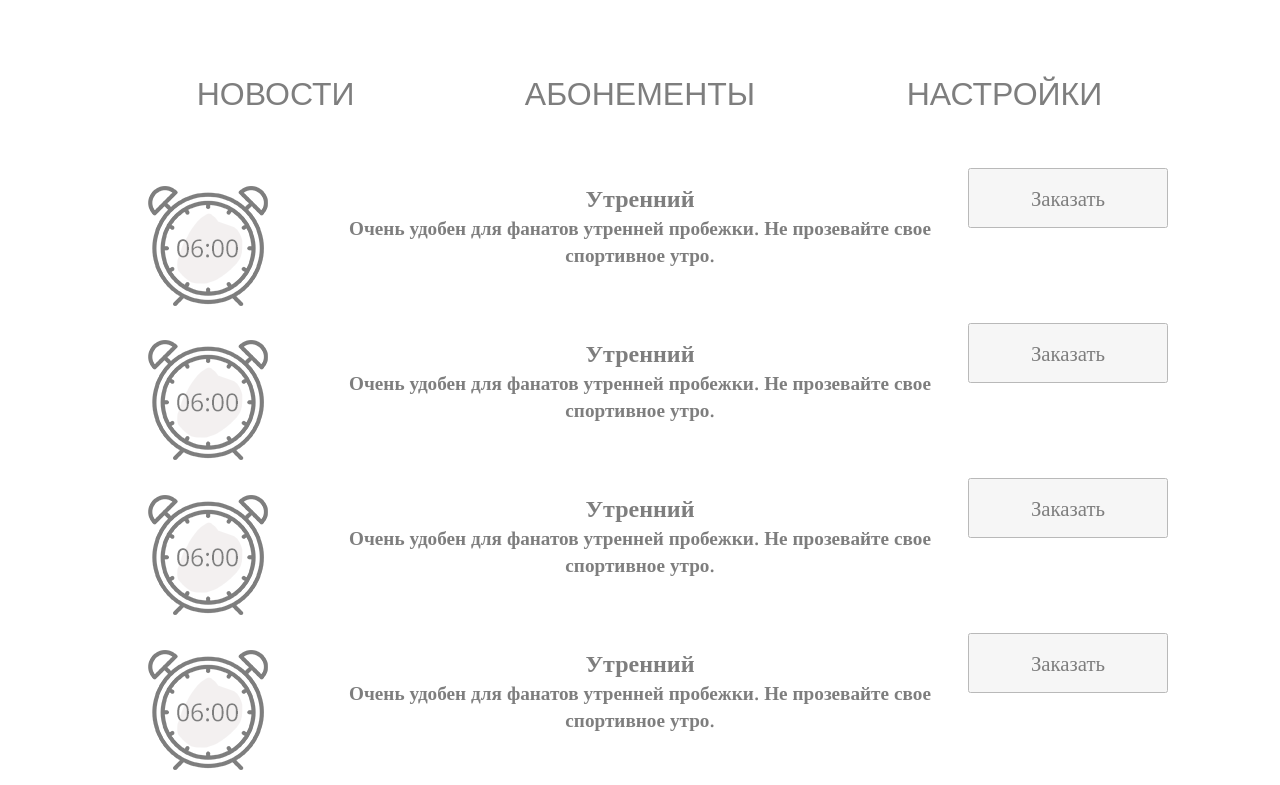
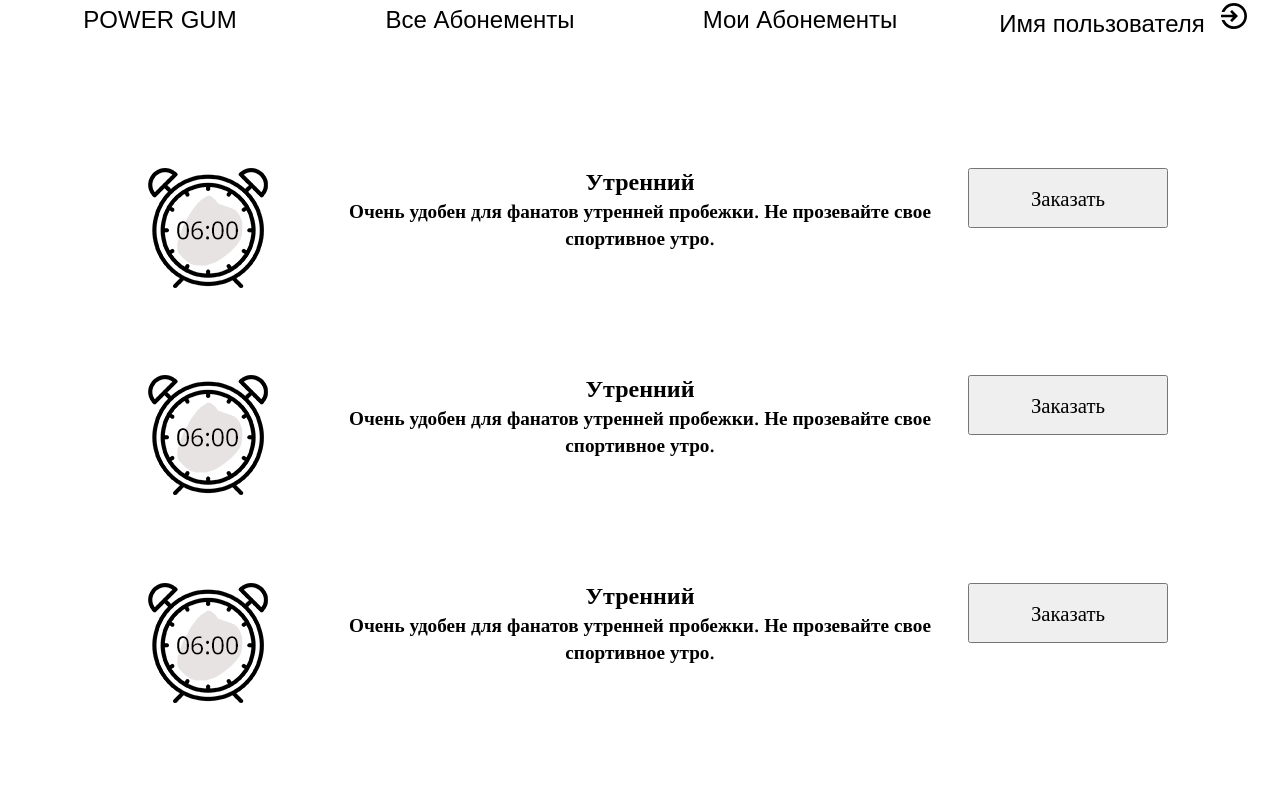
Before and after one commit to RomanMay/course_backend, a plain HTML site: page templates/pc1.html in a window 1280 px wide. Shown: the top 785 px of the page. Drawn offline with nearby package versions, Linux system fonts and the light colour scheme; files that its build step writes are made by us from their sources; files whose address does not match are found by name; a web font is replaced by a local one.

Commit message:
[fix] personal room

```diff
--- a/static/css/pc.css
+++ b/static/css/pc.css
@@ -19,6 +19,7 @@ header{
     top: 0;
     background-position: center;
     background-size: cover;
+    background-color: #fff;
 }
 .grid{
   display: grid;
@@ -47,32 +48,47 @@ header{
 }
 
 .abonm{
-  background-color: #fff;
-  opacity: .5;
+
   text-align: center;
   margin: 0 auto;
-
-}
 }
 
 .center{
   text-align: center;
 }
 nav .menu{
-  grid-template-columns: repeat(3,1fr);
+  grid-template-columns: repeat(4,1fr);
 
 
 }
+.logo{
+  font-family: Stencil;
+}
+.display{
+  display: inline-block;
+  font-size: 1.5em;
+  padding: 0 3%;
+  font-family: 'Duru Sans', sans-serif;
+}
 .menu a{
-  background: #fff;
-  opacity: .5;
+  margin-top: 2%;
 }
 .menu a p{
-  text-transform: uppercase;
-  color: #000;
-  font-size: 2em;
+
+  color: #000 ;
+  font-size: 1.5em;
   font-family: 'Duru Sans', sans-serif;
 
+}
+
+
+.icon1 a{
+  text-decoration: none;
+  color: #000;
+ }
+.icon1{
+
+  display: inline-block;
 }
 .menu{
   width: 100%;
@@ -91,7 +107,10 @@ h1{
   font-size: 0.8em;
 }
 .hhh{
-  padding: 2% 2%;
+  padding: 6% 2%;
+}
+.www{
+  margin-top: 20%;
 }
 .personalCaby1 .abonm{
   grid-template-columns: repeat(5,1fr);
@@ -101,7 +120,7 @@ h1{
   padding-top:5%;
 }
 .photo{
-  padding: 8% 0;
+  padding: 20% 0;
   margin-left: 25%;
 }
 .abonm .photo:nth-child(1){
--- a/templates/pc1.html
+++ b/templates/pc1.html
@@ -6,21 +6,28 @@
 	<link rel="stylesheet" href="static/css/pc.css">
 	<link rel="stylesheet" href="static/css/footer.css">
 	<link href="https://fonts.googleapis.com/css?family=Noto+Sans|Unica+One|Open+Sans:600|Duru+Sans" rel="stylesheet">
+	<link href="https://unpkg.com/ionicons@4.1.2/dist/css/ionicons.min.css" rel="stylesheet">
+	<link href="https://fonts.googleapis.com/css?family=Noto+Sans|Unica+One" rel="stylesheet">
+
 </head>
 <body>
-	<header class="personalCaby1 landingPage" id="personalCaby1" style="background-image: url(static/img/back_log_in.png);">
-		<div class="headerContainer heightContainer thisContainer center">
-			<div class="logo">
-			<a href="index.html"><img src="static/img/logo.png" alt=""></a>
-		</div>
+	<header class=" landingPage" id="personalCaby1" >
+
 			<nav class="nav grid center">
 			<div class="menu grid">
-				<a href="#"><p>новости</p></a>
-				<a href="#"><p>Абонементы</p></a>
-				<a href="#"><p>Настройки</p></a>
+				<a href="/"><p class="logo">POWER GUM</p></a>
+				<a href="#"><p>Все Абонементы</p></a>
+				<a href="#"><p> Мои Абонементы</p></a>
+				<div class="userpannel">
+				<p class="display">Имя пользователя</p>
+				<div class="icon1"><a href=""><ion-icon name="log-in" size="large"></a></ion-icon></div>
+				</div>
 			</div>
 			</nav>
-		<div class="abonm grid center">
+	</header>
+
+		<section class="headerContainer personalCaby1 heightContainer thisContainer center ">
+			<div class="abonm grid center">
 				<img class="photo" src="static/img/06-00.png" alt="">
 				<h1 class="hhh">Утренний <p >Очень удобен для фанатов утренней пробежки.
 				Не прозевайте свое спортивное утро.</p></h1>
@@ -58,10 +65,10 @@
 					Заказать
 				</button>
 		</div>
+		</section>
 
 
 
-
-	</header>
+<script src="https://unpkg.com/ionicons@4.1.2/dist/ionicons.js"></script>
 
 </body>
```
Also changed, not shown: static/css/properties.css (added), static/img/sf.png (added), templates/properties.html (added).
